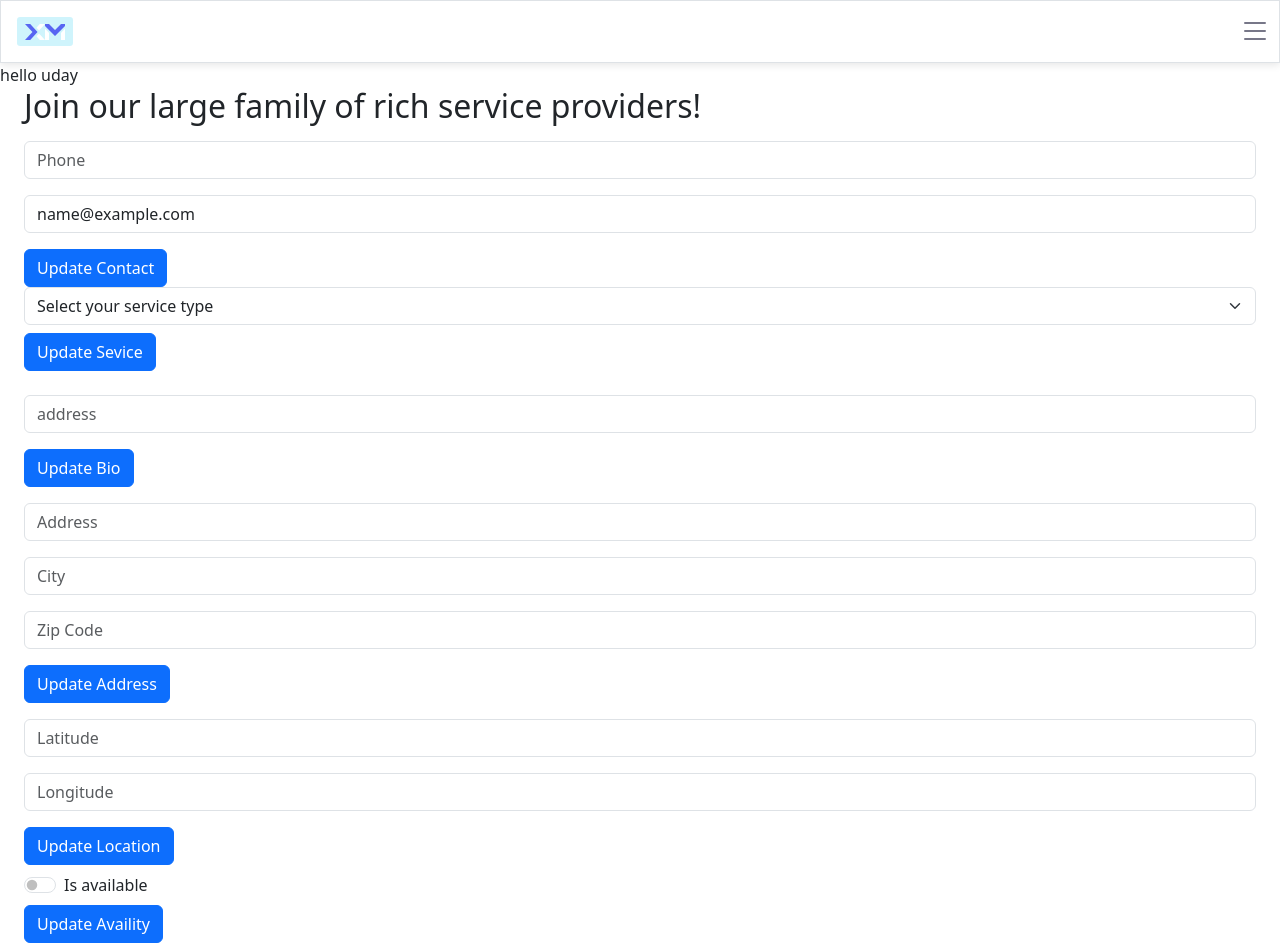
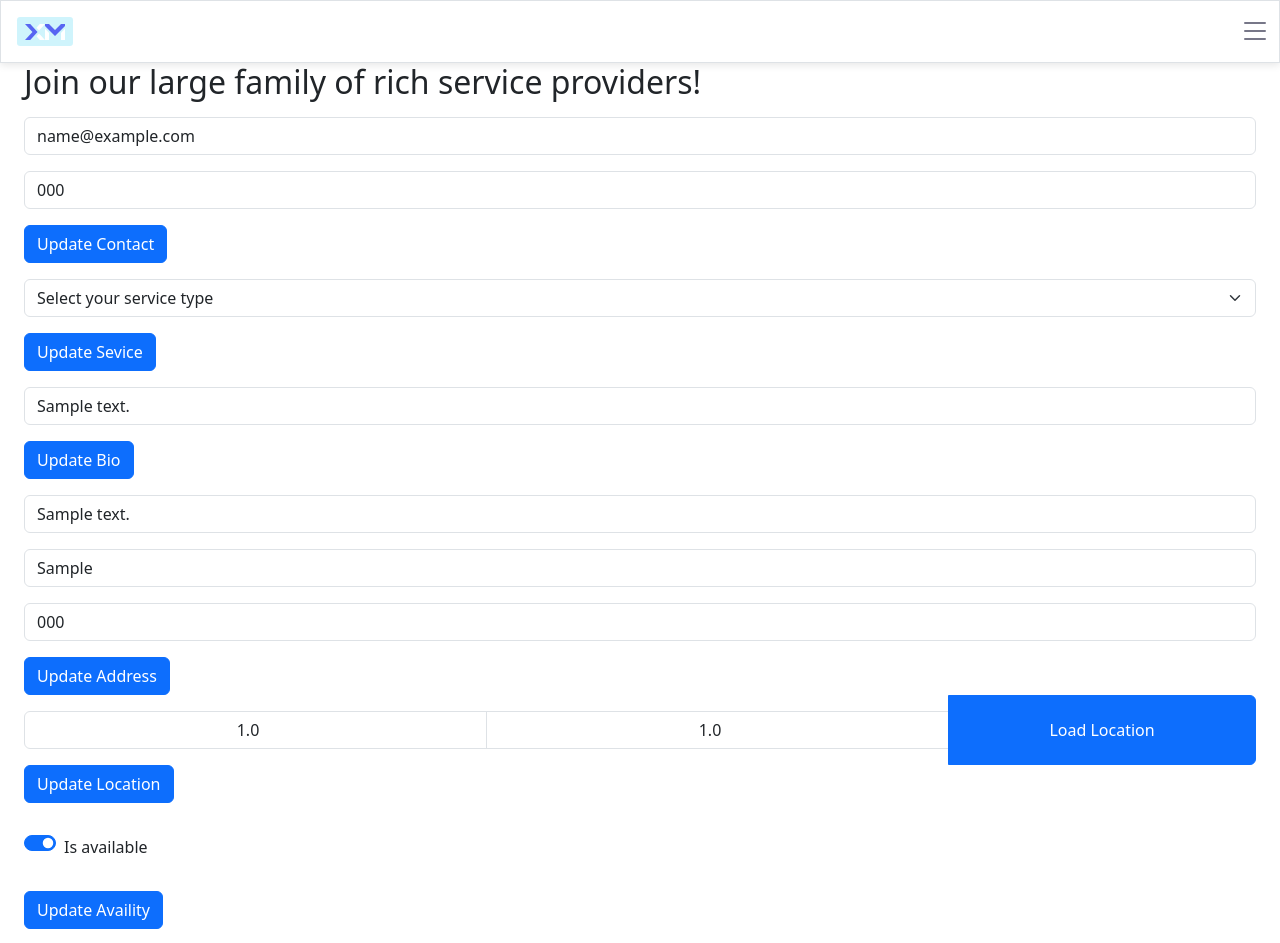
Before and after one commit to kisxo/djangoapp, a Django app: page /serviceproviders/serviceproviderprofile/ in a window 1280 px wide. Run offline with Django 5.2, Linux system fonts and the light colour scheme; a user stored in the database is signed in; tables that the repository leaves empty hold one stand-in row (values such as "Sample post").

Commit message:
update serviceprovider from

```diff
--- a/serviceapp/templates/serviceapp/base.html
+++ b/serviceapp/templates/serviceapp/base.html
@@ -117,7 +117,7 @@
 
     <script src="https://cdn.jsdelivr.net/npm/bootstrap@5.3.3/dist/js/bootstrap.bundle.min.js" integrity="sha384-YvpcrYf0tY3lHB60NNkmXc5s9fDVZLESaAA55NDzOxhy9GkcIdslK1eN7N6jIeHz" crossorigin="anonymous"></script>
     <script src="https://unpkg.com/htmx.org@2.0.3" integrity="sha384-0895/pl2MU10Hqc6jd4RvrthNlDiE9U1tWmX7WRESftEDRosgxNsQG/Ze9YMRzHq" crossorigin="anonymous"></script>
-    {% block head_extra %}
-    {% endblock head_extra %}
+    {% block body_extra %}
+    {% endblock body_extra %}
 </body>
 </html>
--- a/serviceproviderapp/templates/serviceproviderapp/profile.html
+++ b/serviceproviderapp/templates/serviceproviderapp/profile.html
@@ -6,57 +6,59 @@
 
 {% block body%}
 
-hello uday
 
 <div class="mx-4">
   <h2>Join our large family of rich service providers!</h2>
 
-  <form action = "/serviceproviders/serviceproviderregister/contact/" method = "post">
+  <form action = "/serviceproviders/serviceproviderupdate/contact/" method = "post">
     {% csrf_token %}
-    <input class="form-control fotm-control my-3" type="text" name="contact_phone" value="{{user.contact_phone}}"  placeholder="Phone" aria-label=".fotm-control example" required>
-    <input class="form-control fotm-control my-3" type="text" name="contact_email" value="{{user.email}}"  placeholder="Email" aria-label=".fotm-control example" required>
+    <input class="form-control fotm-control my-3" type="text" name="contact_email" value="{{user.serviceproviders.contact_email}}"  placeholder="Email" aria-label=".fotm-control example" required>
+    <input class="form-control fotm-control my-3" type="text" name="contact_phone" value="{{user.serviceproviders.contact_phone}}"  placeholder="Phone" aria-label=".fotm-control example" required>
     <button type="submit" class="btn btn-primary">Update Contact</button>
  </form>
 
-  <form action = "/serviceproviders/serviceproviderregister/service_type/" method = "post">
+  <form action = "/serviceproviders/serviceproviderupdate/service_type/" method = "post">
     {% csrf_token %}
-    <select class="form-select" aria-label="Default select example" name="service_type" required>
+    <select class="form-select my-3" aria-label="Default select example" name="service_type" required>
       <option disabled selected value="">Select your service type</option>
       {% for service in services %}
       <option value="{{service}}">{{service}}</option>
       {% endfor %}
     </select>
-    <button type="submit" class="btn btn-primary my-2">Update Sevice</button>
+    <button type="submit" class="btn btn-primary">Update Sevice</button>
   </form>
 
-  <form action = "/serviceproviders/serviceproviderregister/address/" method = "post">
+  <form action = "/serviceproviders/serviceproviderupdate/bio/" method = "post">
     {% csrf_token %}
-    <input class="form-control fotm-control my-3" type="text" name="address" value="{{user.address}}"  placeholder="address" aria-label=".fotm-control example">
+    <input class="form-control fotm-control my-3" type="text" name="bio" value="{{user.serviceproviders.bio}}"  placeholder="Bio" aria-label=".fotm-control example">
     <button type="submit" class="btn btn-primary">Update Bio</button>
   </form>
 
-  <form action = "/serviceproviders/serviceproviderregister/address/" method = "post">
+  <form action = "/serviceproviders/serviceproviderupdate/address/" method = "post">
     {% csrf_token %}
-    <input class="form-control fotm-control my-3" type="text" name="address" value="{{user.address}}"  placeholder="Address" aria-label=".fotm-control example">
-    <input class="form-control fotm-control my-3" type="text" name="address" value="{{user.address}}"  placeholder="City" aria-label=".fotm-control example">
-    <input class="form-control fotm-control my-3" type="text" name="address" value="{{user.address}}"  placeholder="Zip Code" aria-label=".fotm-control example">
+    <input class="form-control fotm-control my-3" type="text" name="address" value="{{user.serviceproviders.address}}"  placeholder="Address" aria-label=".fotm-control example">
+    <input class="form-control fotm-control my-3" type="text" name="city" value="{{user.serviceproviders.city}}"  placeholder="City" aria-label=".fotm-control example">
+    <input class="form-control fotm-control my-3" type="text" name="zip_code" value="{{user.serviceproviders.zip_code}}"  placeholder="Zip Code" aria-label=".fotm-control example">
     <button type="submit" class="btn btn-primary">Update Address</button>
   </form>
 
-  <form action = "/serviceproviders/serviceproviderregister/address/" method = "post">
+  <form action = "/serviceproviders/serviceproviderupdate/coords/" method = "post">
     {% csrf_token %}
-    <input class="form-control fotm-control my-3" type="text" name="address" value="{{user.address}}"  placeholder="Latitude" aria-label=".fotm-control example">
-    <input class="form-control fotm-control my-3" type="text" name="address" value="{{user.address}}"  placeholder="Longitude" aria-label=".fotm-control example">
+    <div class="input-group text-center">
+      <input type="number" class="form-control text-center my-3" value="{{user.serviceproviders.latitude}}" placeholder="Latitude"  name="latitude" id="latitude-input" readonly required>
+      <input type="number" class="form-control text-center my-3" value="{{user.serviceproviders.longitude}}" placeholder="Longitude" name="longitude" id="longitude-input" readonly required>
+      <button class="btn btn-primary text-center w-25" type="button" id="updatelocation" onclick="loadlocation();">Load Location</button>
+    </div>
     <button type="submit" class="btn btn-primary">Update Location</button>
   </form>
 
 
 
-  <form action = "/serviceproviders/serviceproviderregister/is_available/" method = "post">
+  <form action = "/serviceproviders/serviceproviderupdate/is_available/" method = "post">
     {% csrf_token %}
-    <div class="form-check form-switch my-2">
-      <input class="form-check-input" type="checkbox" name="is_available" id="flexSwitchCheckDefault">
-      <label class="form-check-label" for="flexSwitchCheckDefault">Is available</label>
+    <div class="form-check form-switch my-3">
+      <input class="form-check-input my-3" type="checkbox" name="is_available" {% if user.serviceproviders.is_available is True %} checked {% endif %} id="flexSwitchCheckDefault">
+      <label class="form-check-label my-3" for="flexSwitchCheckDefault">Is available</label>
     </div>
     <button type="submit" class="btn btn-primary">Update Availity</button>
   </form>
@@ -64,5 +66,21 @@ hello uday
 
 </div>
 
+{% endblock%}
 
-{% endblock%}
+{% block body_extra %}
+<script>
+const latitude_input = document.querySelector("#latitude-input")
+const longitude_input = document.querySelector("#longitude-input")
+
+function loadlocation(){
+  latitude_input.value = null;
+  longitude_input.value = null;
+  navigator.geolocation.getCurrentPosition((position) => {
+    latitude_input.value = position.coords.latitude;
+    longitude_input.value = position.coords.longitude;
+  })
+};
+
+</script>
+{% endblock %}
--- a/serviceproviderapp/urls.py
+++ b/serviceproviderapp/urls.py
@@ -6,7 +6,7 @@ urlpatterns = [
     path("accountmode/<slug:option>/", views.accounttype, name="accounttype"),
     path("servicedashboard/", views.servicedashboard, name="servicedashboard"),
     path("serviceproviderprofile/", views.serviceproviderprofile, name="serviceproviderprofile"),
-    path("serviceproviderregister/<slug:field>/", views.serviceproviderregister, name="serviceproviderregister"),
+    path("serviceproviderupdate/<slug:field>/", views.serviceproviderupdate, name="serviceproviderupdate"),
     # path("profile", views.profile, name="profile"),
     # path("updateProfile/<slug:field>/", views.updateProfile, name="updateProfile"),
 ]
--- a/serviceproviderapp/views.py
+++ b/serviceproviderapp/views.py
@@ -39,26 +39,38 @@ def serviceproviderprofile(request):
     return render(request, "serviceproviderapp/profile.html", {'services': services_list})
 
 @login_required
-def serviceproviderregister(request, field):
+def serviceproviderupdate(request, field):
 
     current_serviceprovider = ServiceProviders.objects.get_or_create(user = request.user)
     current_serviceprovider = ServiceProviders.objects.get(user = request.user)
     if request.method == "POST":
+        match field:
+            case 'contact':
+                current_serviceprovider.contact_email = request.POST.get("contact_email")
+                current_serviceprovider.contact_phone = request.POST.get("contact_phone")
+            case 'service_type':
+                current_serviceprovider.service_type = request.POST.get("service_type")
+            case 'bio':
+                current_serviceprovider.bio  = request.POST.get("bio")
+            case 'address':
+                current_serviceprovider.address  = request.POST.get("address")
+                current_serviceprovider.city  = request.POST.get("city")
+                current_serviceprovider.zip_code  = request.POST.get("zip_code")
+            case 'coords':
+                if not request.POST.get("latitude") and not request.POST.get("longitude"):
+                    return HttpResponseRedirect('/serviceproviders/serviceproviderprofile/')
+                else:
+                    current_serviceprovider.latitude  = request.POST.get("latitude")
+                    current_serviceprovider.longitude  = request.POST.get("longitude")
+            case 'is_available':
+                # current_serviceprovider.is_available = request.POST.get("is_available")
+                if request.POST.get("is_available") == 'on':
+                    current_serviceprovider.is_available = True
+                else:
+                    current_serviceprovider.is_available = False
 
-        # match field:
-        #     case 'service_type':
-        #         current_serviceprovider.service_type = request.POST.get("service_type")
-        #     case 'contact':
-        #         request.user.contact_phone = request.POST.get("contact_phone")
-        #         current_serviceprovider.contact_email = request.POST.get("contact_email")
-        #     case 'address':
-        #         request.user.address = request.POST.get("address")
-        #     case 'is_availabe':
-        #         current_serviceprovider.is_available = request.POST.get("is_available")
-        #     case _:
-        #         pass
+            case _:
+                pass
 
-        request.user.save()
         current_serviceprovider.save()
-        print(request.POST.get("is_available"))
-    return HttpResponseRedirect('/serviceproviders/serviceproviderprofile')
+        return HttpResponseRedirect('/serviceproviders/serviceproviderprofile/')
```
